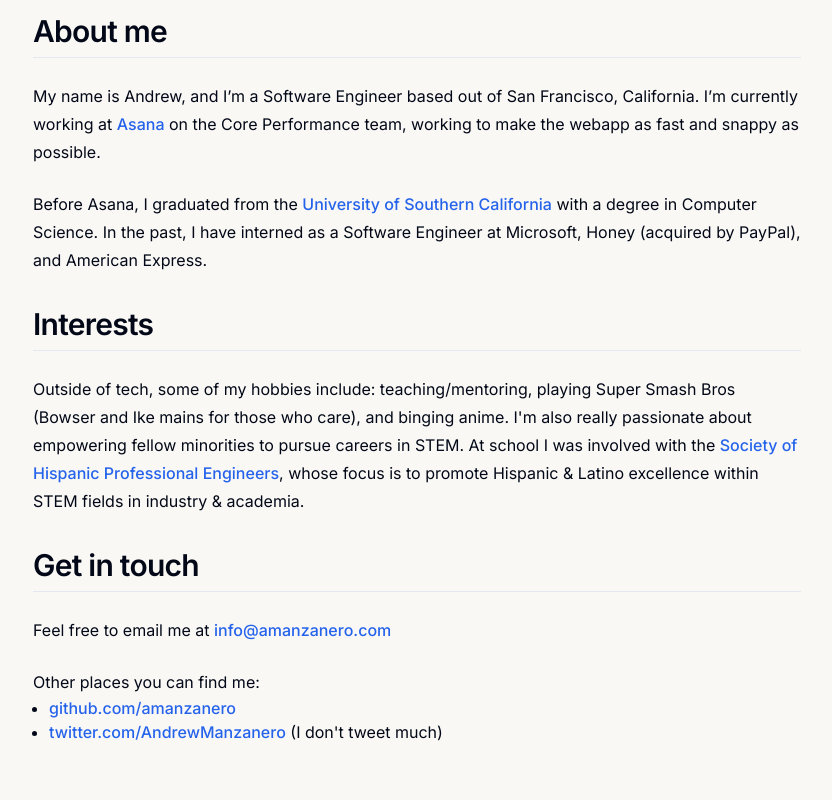
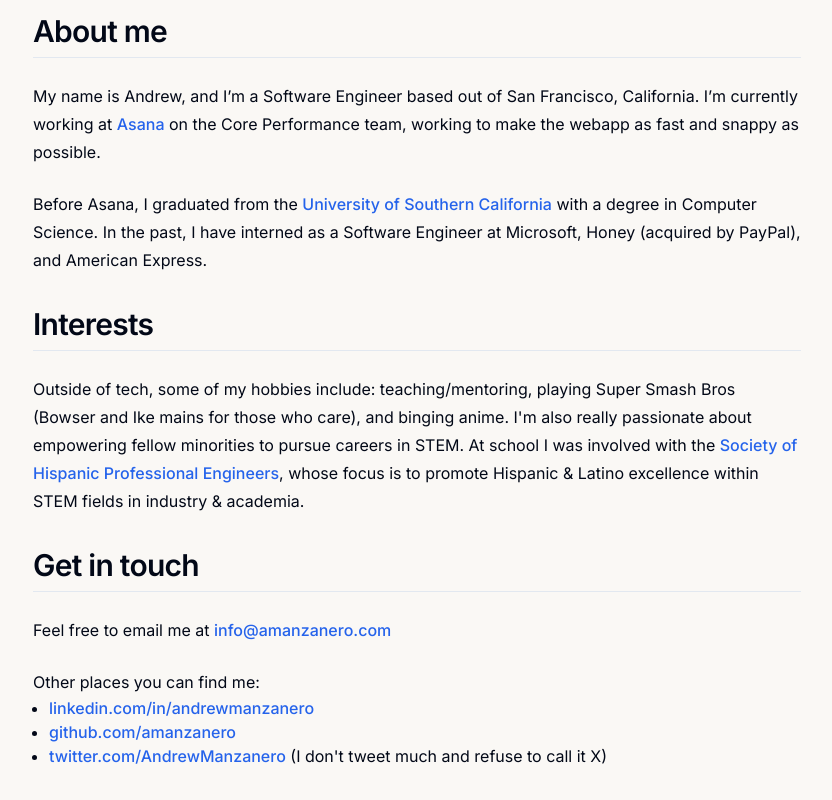
Before and after one commit to amanzanero/amanzanero.com, a Next.js app: page / in a window 1280 px wide. Shown: the part 422-1222 px from the top of the page, without its empty margins (223-1055 px from the left). Before the commit the page ends 1198 px from the top, so only its background shows below. Built offline with nearby package versions, Linux system fonts and the light colour scheme.

Commit message:
small updates

```diff
--- a/src/app/page.tsx
+++ b/src/app/page.tsx
@@ -83,6 +83,11 @@
       <P>Other places you can find me:</P>
       <ul className="list-disc pl-5 sm:pl-4">
         <li>
+          <A href="https://www.linkedin.com/in/andrewmanzanero" newTab>
+            linkedin.com/in/andrewmanzanero
+          </A>
+        </li>
+        <li>
           <A href="https://github.com/amanzanero" newTab>
             github.com/amanzanero
           </A>
@@ -91,7 +96,7 @@
           <A href="https://twitter.com/AndrewManzanero" newTab>
             twitter.com/AndrewManzanero
           </A>
-          &nbsp;(I don&apos;t tweet much)
+          &nbsp;(I don&apos;t tweet much and refuse to call it X)
         </li>
       </ul>
       <div className="h-8" />
--- a/src/components/ui/typography.tsx
+++ b/src/components/ui/typography.tsx
@@ -28,7 +28,7 @@
   children,
   ...props
 }) => (
-  <h1
+  <h2
     className={cn(
       className,
       "scroll-m-20 border-b pb-2 text-3xl font-semibold tracking-tight first:mt-0",
@@ -36,14 +36,14 @@
     {...props}
   >
     {children}
-  </h1>
+  </h2>
 );
 export const H3: TypographyComponent<HTMLHeadingElement> = ({
   className,
   children,
   ...props
 }) => (
-  <h1
+  <h3
     className={cn(
       className,
       "scroll-m-20 text-2xl font-semibold tracking-tight",
@@ -51,7 +51,7 @@
     {...props}
   >
     {children}
-  </h1>
+  </h3>
 );
 
 export const H4: TypographyComponent<HTMLHeadingElement> = ({
@@ -59,7 +59,7 @@
   children,
   ...props
 }) => (
-  <h1
+  <h4
     className={cn(
       className,
       "scroll-m-20 text-xl font-semibold tracking-tight",
@@ -67,7 +67,7 @@
     {...props}
   >
     {children}
-  </h1>
+  </h4>
 );
 
 export const P: TypographyComponent<HTMLParagraphElement> = ({
```
